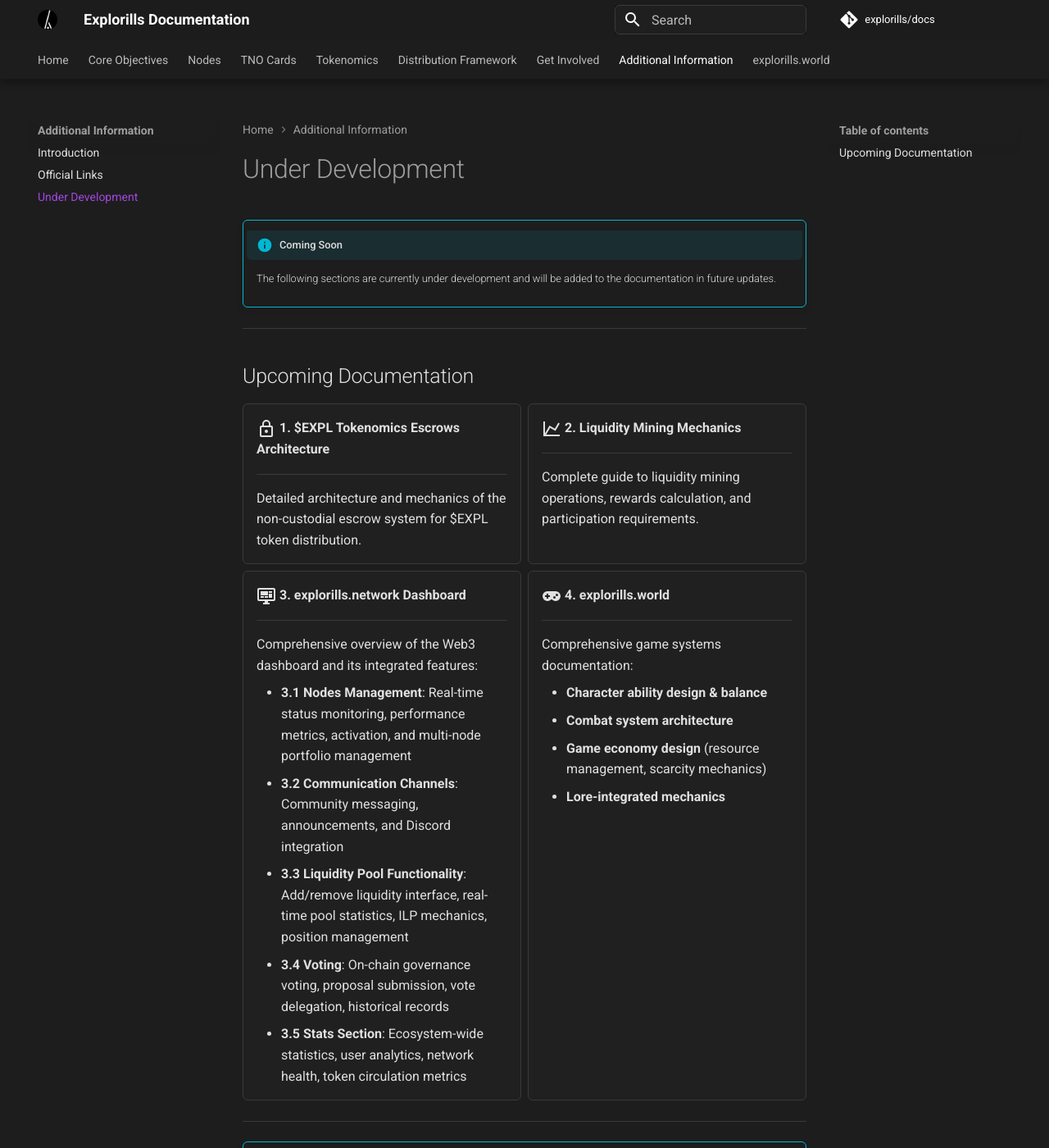
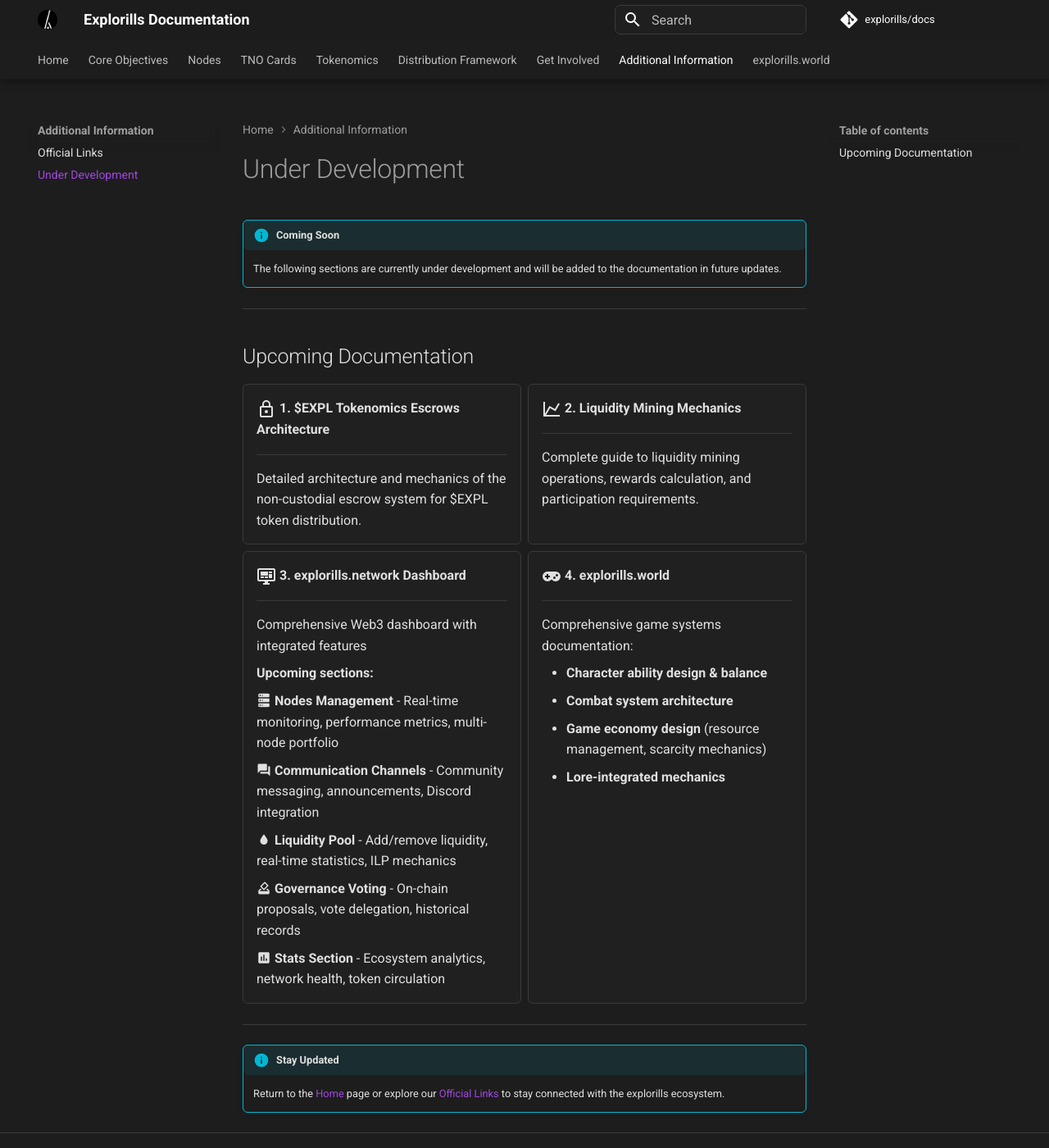
Before and after one commit to explorills/docs, an MkDocs documentation site: the page built from docs/additional-information/under-development.md, in a window 1280 px wide and 1400 px high. Shown: the whole window at 82% size. Built offline with MkDocs 1.6.1 and Material for MkDocs 9.7.7, drawn with Linux system fonts in a browser that asks for light colours; comment, search, counter and statistics services are not loaded.

Commit message:
Restore original structure and fix styling per user request
✅ NAVIGATION STRUCTURE:
- Deleted unnecessary introduction pages (Get Involved, Additional Information)
- Kept introduction pages only for sections that originally had them
- Updated mkdocs.yml to restore original navigation flow
- Fixed index.md to point directly to first pages for sections without intros

✅ STYLING FIXES:
- Code inline text: Changed to white text on GRAY background (#2a2a2a)
- Restored original 'Next Section' admonition styling (removed minimalistic override)
- Kept Roboto font (already applied)

✅ CONTENT IMPROVEMENTS:
- Under Development: Reformatted explorills.network section with icons and cleaner layout
- No content was lost - only reorganized navigation structure

✅ LOGO:
- explorills.world logo path verified correct (../assets/images/logo.png)
- File exists and path resolves properly

Build: SUCCESS with no warnings

```diff
--- a/docs/additional-information/under-development.md
+++ b/docs/additional-information/under-development.md
@@ -25,13 +25,19 @@
 
     ---
 
-    Comprehensive overview of the Web3 dashboard and its integrated features:
+    Comprehensive Web3 dashboard with integrated features
 
-    - **3.1 Nodes Management**: Real-time status monitoring, performance metrics, activation, and multi-node portfolio management
-    - **3.2 Communication Channels**: Community messaging, announcements, and Discord integration
-    - **3.3 Liquidity Pool Functionality**: Add/remove liquidity interface, real-time pool statistics, ILP mechanics, position management
-    - **3.4 Voting**: On-chain governance voting, proposal submission, vote delegation, historical records
-    - **3.5 Stats Section**: Ecosystem-wide statistics, user analytics, network health, token circulation metrics
+    **Upcoming sections:**
+
+    :material-server: **Nodes Management** - Real-time monitoring, performance metrics, multi-node portfolio
+
+    :material-forum: **Communication Channels** - Community messaging, announcements, Discord integration
+
+    :material-water: **Liquidity Pool** - Add/remove liquidity, real-time statistics, ILP mechanics
+
+    :material-vote: **Governance Voting** - On-chain proposals, vote delegation, historical records
+
+    :material-chart-box: **Stats Section** - Ecosystem analytics, network health, token circulation
 
 -   :material-gamepad-variant:{ .lg .middle } **4. explorills.world**
 
--- a/docs/stylesheets/extra.css
+++ b/docs/stylesheets/extra.css
@@ -119,7 +119,7 @@ body:not(.md-header--lifted) .md-header--shadow ~ .md-container .md-tabs {
 
 /* Code blocks and inline code */
 .md-typeset code {
-  background-color: #a147e1;
+  background-color: #2a2a2a;
   color: #ffffff !important;
   padding: 0.1em 0.4em;
   font-weight: 400;
@@ -166,17 +166,8 @@ body:not(.md-header--lifted) .md-header--shadow ~ .md-container .md-tabs {
   box-shadow: 0 0 0 1px #a147e1, 0 4px 8px rgba(161, 71, 225, 0.2);
 }
 
-/* Admonitions - Minimalistic style */
-.md-typeset .admonition {
-  font-weight: 300;
-  padding: 0.6rem 0.8rem;
-}
-
-.md-typeset .admonition-title {
-  font-weight: 500;
-}
-
-/* Use Material Design defaults for colors */
+/* Admonitions - Use Material Design defaults only */
+/* No custom colors - let Material Design handle all admonition styling */
 
 /* Buttons */
 .md-button {
--- a/mkdocs.yml
+++ b/mkdocs.yml
@@ -95,12 +95,10 @@ nav:
       - Node-Based Distribution: distribution-framework/node-based-distribution.md
       - Direct Mint Channels: distribution-framework/direct-mint-channels.md
   - Get Involved:
-      - Introduction: get-involved/introduction.md
       - Collaborations: get-involved/collabs.md
       - Contribute: get-involved/contribute.md
       - Venture Opportunities: get-involved/venture-opportunities.md
   - Additional Information:
-      - Introduction: additional-information/introduction.md
       - Official Links: additional-information/official-links.md
       - Under Development: additional-information/under-development.md
   - explorills.world:
```
Also changed, not shown: docs/additional-information/introduction.md (deleted, +0 -40 lines), docs/get-involved/introduction.md (deleted, +0 -48 lines), docs/index.md (+2 -2 lines).
